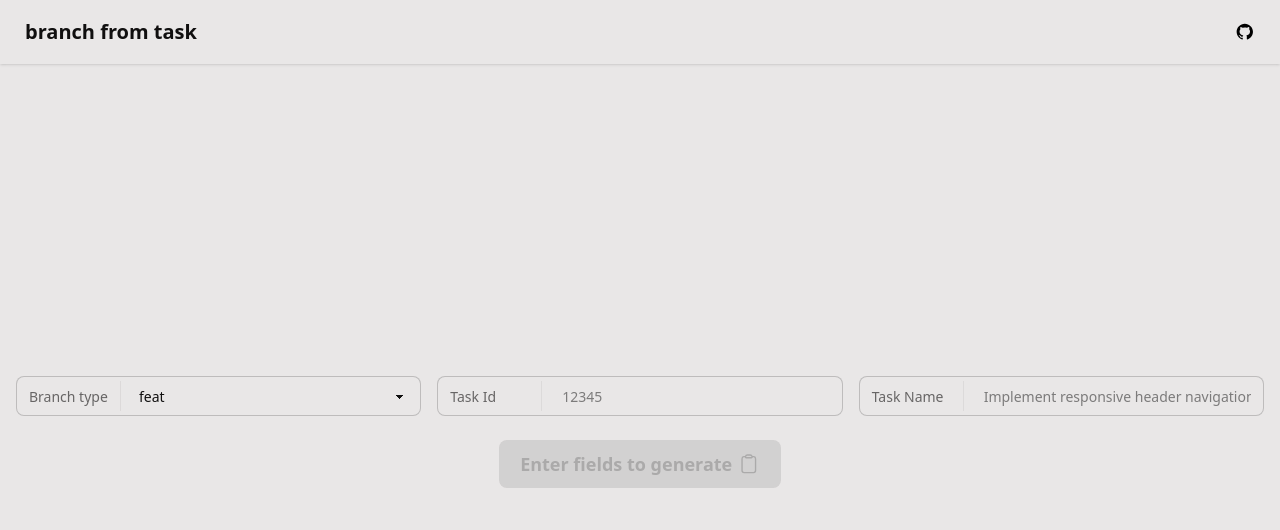
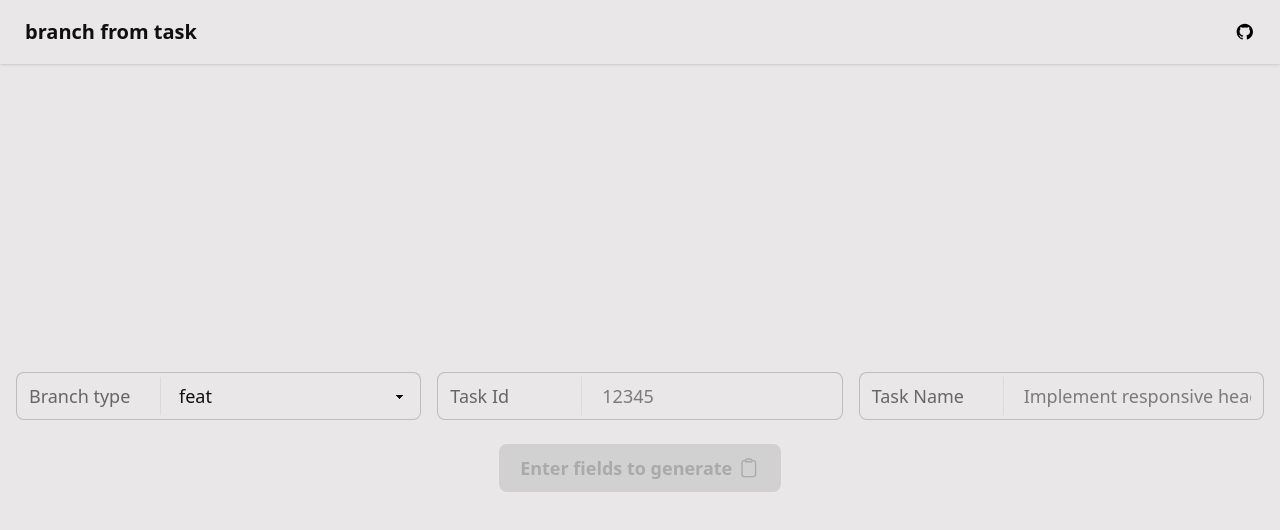
Before and after one commit to mathisvester/branch-from-task, an Angular app: page / in a window 1280 px wide. Shown: the top 530 px of the page. Built offline with nearby package versions, Linux system fonts and the light colour scheme.

Commit message:
fix: placeholder color and input sizing

```diff
--- a/src/app/app.component.html
+++ b/src/app/app.component.html
@@ -7,21 +7,21 @@
 <main class="p-4 flex flex-col justify-center grow-1">
   <form #branchForm="ngForm">
     <div class="grid md:grid-cols-3 gap-4 mb-6">
-      <label class="select w-full">
-        <span class="label min-w-26">Branch type</span>
+      <label class="select select-lg ps-3 w-full">
+        <span class="label min-w-36">Branch type</span>
         <select [(ngModel)]="branchType" name="branchType" required>
           <option disabled selected [value]="null">Pick a branch type</option>
           @for(branchTypeOption of branchTypeOptions; track $index) {
-          <option>{{ branchTypeOption }}</option>
+            <option>{{ branchTypeOption }}</option>
           }
         </select>
       </label>
-      <label class="input w-full">
-        <span class="label min-w-26">Task Id</span>
+      <label class="input input-lg w-full">
+        <span class="label min-w-36">Task Id</span>
         <input type="text" required minlength="3" [(ngModel)]="taskId" name="taskId" placeholder="12345" />
       </label>
-      <label class="input w-full">
-        <span class="label min-w-26">Task Name</span>
+      <label class="input input-lg w-full">
+        <span class="label min-w-36">Task Name</span>
         <input type="text" required minlength="3" [(ngModel)]="taskName" name="taskName"
           placeholder="Implement responsive header navigation" />
       </label>
--- a/src/styles.css
+++ b/src/styles.css
@@ -3,3 +3,7 @@
 @plugin "daisyui" {
     themes: light --default, dark --prefersdark, garden;
 }
+
+::placeholder {
+    color: color-mix(in oklab, #100f0f 50%, transparent);
+}
```
